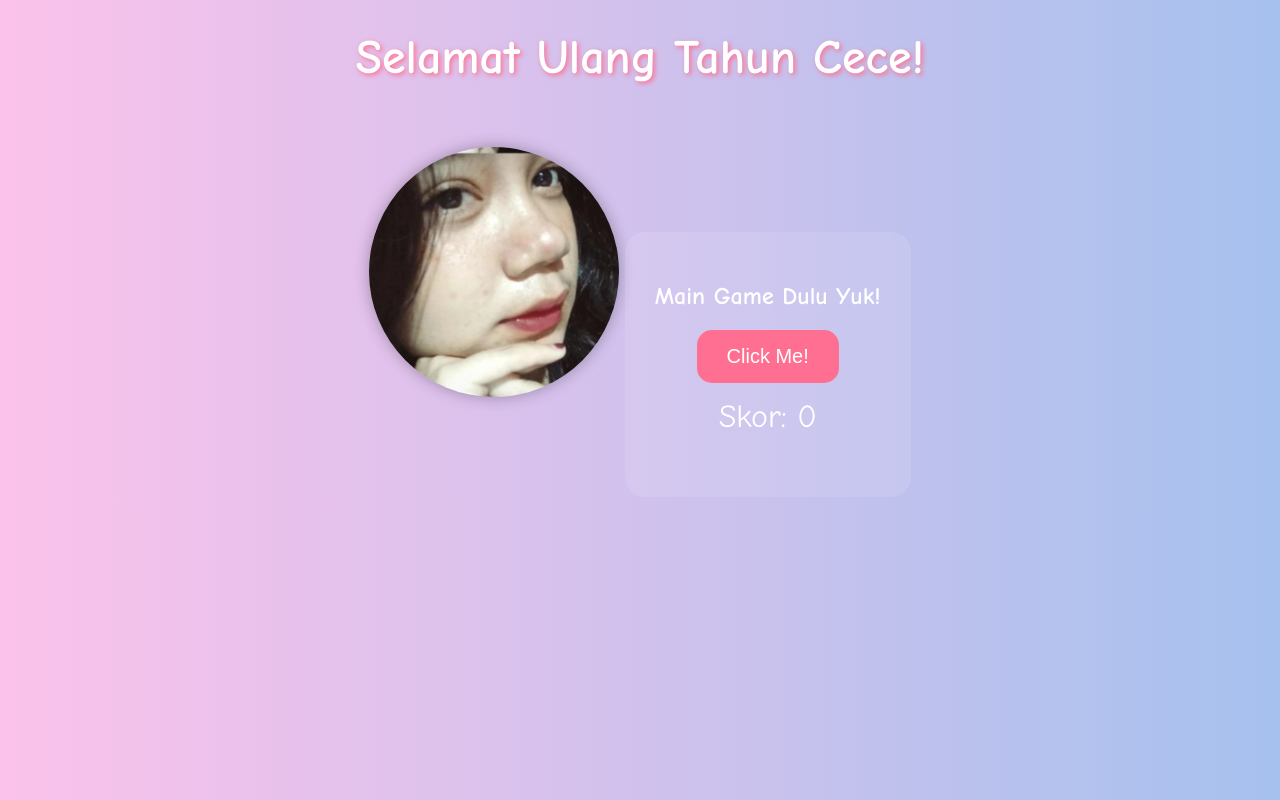
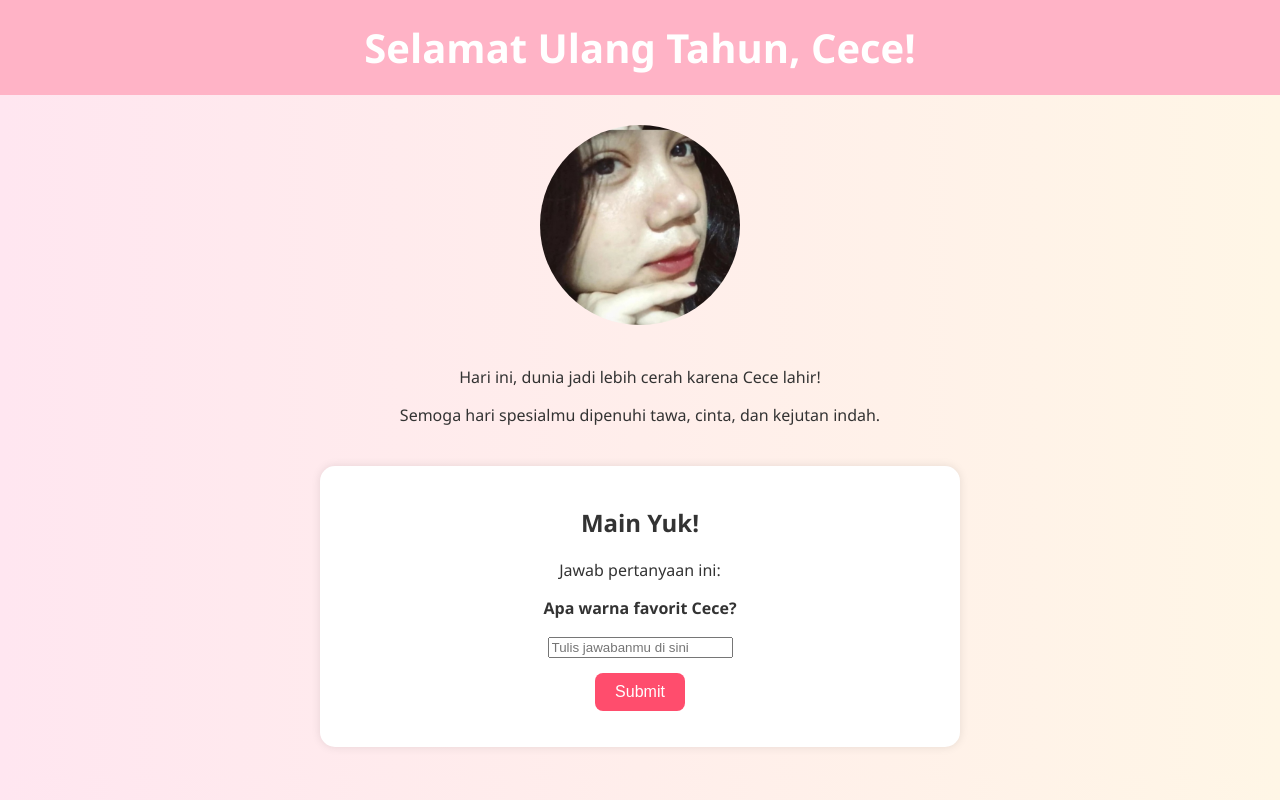
Before and after one commit to Zahra25h/cece-birthday, a plain HTML site: page index.html in a window 1280 px wide. Drawn offline with Linux system fonts and the light colour scheme.

Commit message:
Update index.html

```diff
--- a/index.html
+++ b/index.html
@@ -1,106 +1,108 @@
-<!DOCTYPE html>
-<html lang="id">
+<!DOCTYPE html><html lang="id">
 <head>
-  <meta charset="UTF-8">
+  <meta charset="UTF-8" />
+  <meta name="viewport" content="width=device-width, initial-scale=1.0" />
   <title>Selamat Ulang Tahun Cece!</title>
   <style>
     body {
       margin: 0;
-      padding: 0;
-      font-family: 'Comic Sans MS', cursive;
-      background: linear-gradient(to right, #fbc2eb, #a6c1ee);
+      font-family: 'Segoe UI', sans-serif;
+      background: linear-gradient(to right, #ffe6f0, #fff6e6);
       text-align: center;
+      color: #333;
+    }
+    header {
+      background-color: #ffb3c6;
+      padding: 20px;
+    }
+    header h1 {
+      margin: 0;
+      font-size: 2.5em;
       color: #fff;
     }
-
-    h1 {
-      margin-top: 30px;
-      font-size: 3em;
-      text-shadow: 2px 2px 5px #ff6f91;
+    .content {
+      padding: 30px;
     }
-
     .photo {
-      width: 250px;
-      height: 250px;
       border-radius: 50%;
-      margin: 30px auto;
-      object-fit: cover;
-      box-shadow: 0 0 15px rgba(0,0,0,0.3);
+      width: 200px;
+      margin-bottom: 20px;
     }
-
-    .game-section {
-      margin-top: 50px;
-      background: rgba(255, 255, 255, 0.1);
-      padding: 30px;
-      border-radius: 20px;
-      display: inline-block;
+    .game-section, .voice-section {
+      margin-top: 40px;
+      padding: 20px;
+      background: #fff;
+      border-radius: 15px;
+      max-width: 600px;
+      margin-left: auto;
+      margin-right: auto;
+      box-shadow: 0 0 10px rgba(0,0,0,0.1);
     }
-
-    #clickBtn {
-      font-size: 20px;
-      padding: 15px 30px;
+    button {
+      background-color: #ff4d6d;
+      color: #fff;
       border: none;
-      border-radius: 15px;
-      background-color: #ff6f91;
-      color: white;
+      padding: 10px 20px;
+      border-radius: 8px;
+      font-size: 1em;
       cursor: pointer;
+      margin-top: 15px;
     }
-
-    #clickBtn:disabled {
-      background-color: #aaa;
+    button:hover {
+      background-color: #e60039;
     }
-
-    #score {
-      font-size: 2em;
+    audio {
       margin-top: 15px;
-      color: #fff;
+      width: 100%;
     }
-
-    audio {
-      display: none;
+    .bg-music {
+      position: fixed;
+      bottom: 10px;
+      right: 10px;
+      z-index: 999;
     }
   </style>
 </head>
 <body>
+  <header>
+    <h1>Selamat Ulang Tahun, Cece!</h1>
+  </header>
+  <div class="content">
+    <img src="cece.jpg" alt="Foto Cece" class="photo" />
+    <p>Hari ini, dunia jadi lebih cerah karena Cece lahir!</p>
+    <p>Semoga hari spesialmu dipenuhi tawa, cinta, dan kejutan indah.</p><div class="game-section">
+  <h2>Main Yuk!</h2>
+  <p>Jawab pertanyaan ini:</p>
+  <p><strong>Apa warna favorit Cece?</strong></p>
+  <input type="text" id="answer" placeholder="Tulis jawabanmu di sini" />
+  <br />
+  <button onclick="checkAnswer()">Submit</button>
+  <p id="result"></p>
+</div>
 
-  <h1>Selamat Ulang Tahun Cece!</h1>
+<div class="voice-section" id="voiceNote" style="display: none;">
+  <h2>Pesan dari aku buat kamu</h2>
+  <audio controls>
+    <source src="voice-note.m4a" type="audio/mp4" />
+    Browser kamu nggak bisa muter audio ini.
+  </audio>
+</div>
 
-  <!-- Foto Cece -->
-  <img src="cece.jpg" alt="Cece" class="photo">
-
-  <!-- Musik ulang tahun -->
-  <audio autoplay loop>
-    <source src="https://www.bensound.com/bensound-music/bensound-happyrock.mp3" type="audio/mpeg">
-    Browser kamu tidak mendukung audio.
-  </audio>
-
-  <!-- Game Click Me -->
-  <div class="game-section">
-    <h2>Main Game Dulu Yuk!</h2>
-    <button id="clickBtn" onclick="countClick()">Click Me!</button>
-    <p id="score">Skor: 0</p>
-  </div>
-
-  <script>
-    let score = 0;
-    let timeLeft = 10;
-    let timerStarted = false;
-
-    function countClick() {
-      if (!timerStarted) {
-        timerStarted = true;
-        let timer = setInterval(() => {
-          timeLeft--;
-          if (timeLeft === 0) {
-            clearInterval(timer);
-            document.getElementById("clickBtn").disabled = true;
-            document.getElementById("clickBtn").innerText = "Waktu Habis!";
-          }
-        }, 1000);
+  </div>  <!-- Musik Latar -->  <div class="bg-music">
+    <audio controls autoplay loop>
+      <source src="beautiful-maliq.mp3" type="audio/mpeg">
+      Lagu nggak bisa diputar di browser ini.
+    </audio>
+  </div>  <script>
+    function checkAnswer() {
+      const answer = document.getElementById("answer").value.trim().toLowerCase();
+      const result = document.getElementById("result");
+      if (answer === "pink") {
+        result.innerHTML = "Yeeey! Bener! Nih, dengerin pesan dari aku ya.";
+        document.getElementById("voiceNote").style.display = "block";
+      } else {
+        result.innerHTML = "Hmm, coba tebak lagi yuk!";
       }
-      score++;
-      document.getElementById("score").innerText = "Skor: " + score;
     }
-  </script>
-</body>
+  </script></body>
 </html>
```
